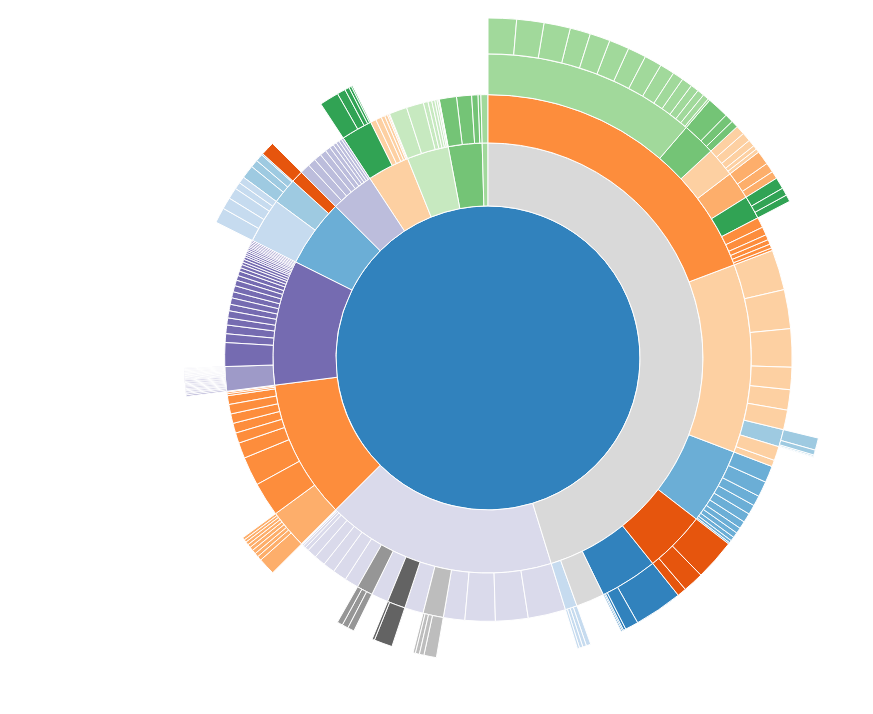
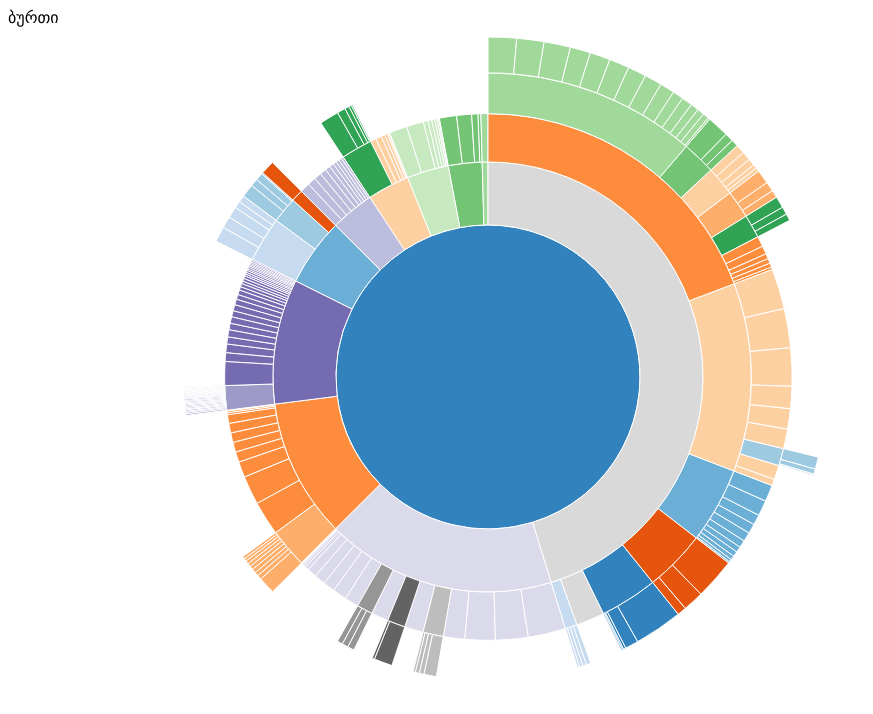
Before and after one commit to zakhariaP/zakhariaP.github.io, a plain HTML site: page index.html in a window 1280 px wide. Shown: the whole page, without its empty margins (0-873 px from the left). Drawn offline with nearby package versions, Linux system fonts and the light colour scheme.

Commit message:
Add files via upload

```diff
--- a/index.html
+++ b/index.html
@@ -7,9 +7,9 @@ path {
 }
 
 </style>
-<title>
-ბურთო
-</title>
+<header>
+ბურთი
+</header>
 <body>
 <script src="https://d3js.org/d3.v3.min.js"></script>
 <script>
```
